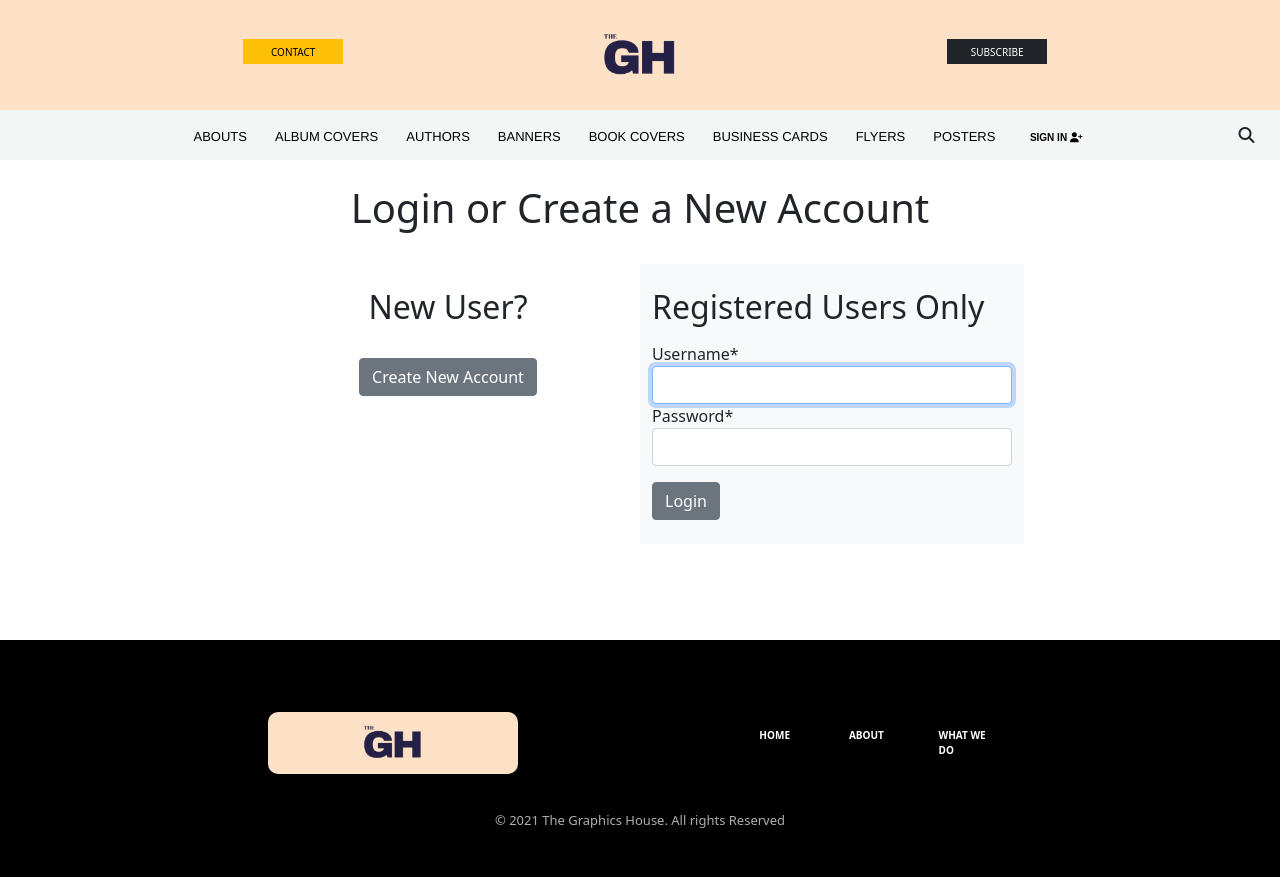
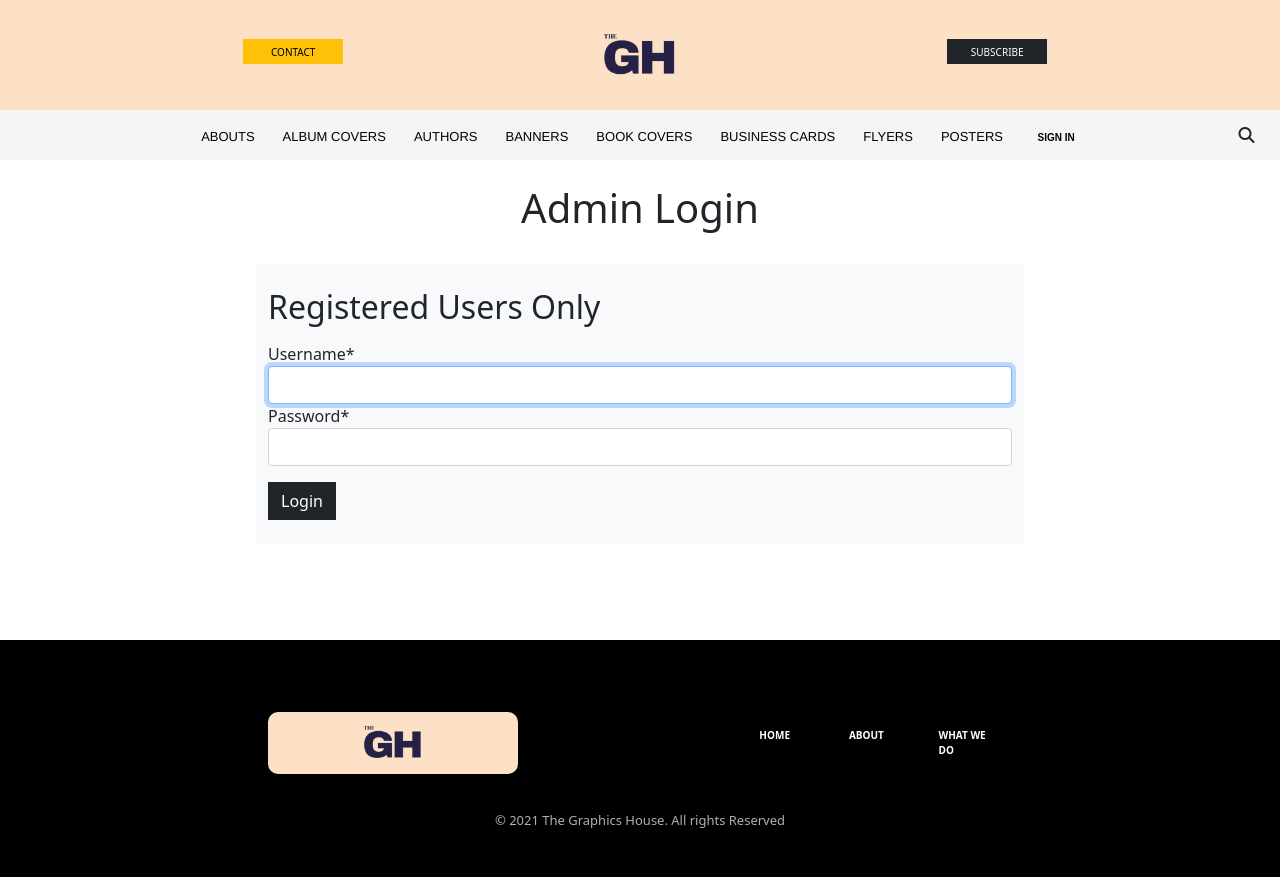
Before and after one commit to Matthew0007/The-Graphics-House-Blog, a Django app: a page that uses website/templates/navbar.html in a window 1280 px wide. Run offline with Django 3.2, Linux system fonts and the light colour scheme; data comes from the database, SQL or seed files in the repository; some libraries are stand-ins or nearby versions.

Commit message:
post detail labels

```diff
--- a/accounts/templates/signin.html
+++ b/accounts/templates/signin.html
@@ -34,25 +34,25 @@
 />
 <div class="container pb-4 mb-4">
   <br />
-  <h1 class="my_title text-center">Login or Create a New Account</h1>
+  <h1 class="my_title text-center">Admin Login </h1>
   <br />
   <div class="row">
     <div class="col-12 col-sm-12 col-md-12 col-lg-6 text-center my_custom_div">
-      <br />
-      <h2 class="my_title">New User?</h2>
+      <!-- <br />
+      <h2 class="my_title">Contact </h2>
       <br />
       <a href="{% url 'signup' %}" class="btn btn-secondary"
         >Create New Account</a
-      >
+      > -->
     </div>
-    <div class="col-12 col-sm-12 col-md-12 col-lg-6 bg-light">
+    <div class="col-12 col-sm-12 col-md-12 col-lg-12 bg-light">
       <div>
         <br />
         <h2 class="my_title">Registered Users Only</h2>
         <form method="post">
           {% csrf_token %}
           <p>{{ form | crispy }}</p>
-          <button type="submit" class="btn btn-secondary">Login</button>
+          <button type="submit" class="btn rounded-0 btn-dark marginx-0;">Login</button>
         </form>
         <br />
       </div>
--- a/blog_site/settings.py
+++ b/blog_site/settings.py
@@ -23,7 +23,7 @@ BASE_DIR = Path(__file__).resolve().parent.parent
 SECRET_KEY = 'django-insecure-b07p^uj4cychne$u_c(3j(r*&&&cod6k5_(f=-(#rcyyfj9xac'
 
 # SECURITY WARNING: don't run with debug turned on in production!
-DEBUG = False
+DEBUG = True
 
 ALLOWED_HOSTS = ['127.0.0.1','christian-jesus-graphics.herokuapp.com']
 
--- a/search_app/templates/search_app/search.html
+++ b/search_app/templates/search_app/search.html
@@ -3,8 +3,7 @@
 {% block metadescription %}
 {%endblock %}
 {% block title %} The Graphics House {% endblock %}
-{% block
-content %}
+{% block content %}
 
 <link rel="stylesheet" href="{% static 'css/home.css' %}" />
 <link rel="preconnect" href="https://fonts.gstatic.com" />
--- a/static/css/post.css
+++ b/static/css/post.css
@@ -42,7 +42,7 @@
 }
 
   #navbarContent li a {
-    color: white;
+    color: black;
     font-size: 12px;
     text-transform: uppercase;
     font-family: sans-serif;
@@ -101,6 +101,7 @@ opacity: 60%;
   padding: 0 20px;
   text-transform: uppercase;
   font-size: 12px;
+  list-style-type: none;
 }
 .otherTopicsLabelsContainer{
 
@@ -136,6 +137,7 @@ opacity: 60%;
     }
     #navbarContent li a{
       font-size: 13px !important;
+      color: black;
     }
 
 
--- a/website/templates/navbar.html
+++ b/website/templates/navbar.html
@@ -93,10 +93,10 @@
 
                  {% if user.is_authenticated  %}
 
-                 <li><a class="badge badge-info" href="{% url 'signout' %}">Sign Out <i class="fas fa-user-plus"></i></a></li>
+                 <li><a class="badge badge-info" href="{% url 'signout' %}">Sign Out </a></li>
                  {% else %}
 
-                 <li><a class="badge badge-info" href="{% url 'signin' %}">Sign In <i class="fas fa-user-plus"></i></a></li>
+                 <li class="text-center"><a class="badge badge-info" href="{% url 'signin' %}">Sign In </a></li>
                  {% endif %}
     </ul>
 
--- a/website/views.py
+++ b/website/views.py
@@ -38,6 +38,7 @@ def allPostCat(request, category_slug):
 
 def post_detail(request, category_slug, post_slug):
     checkOutPost = Post.objects.all().order_by('?')[:3]
+    checkOutCategory = Category.objects.all().order_by('?')[:3]
     compareTime = tz.now() - datetime.timedelta(days=6)
 
 
@@ -60,4 +61,4 @@ def post_detail(request, category_slug, post_slug):
     except Exception as e:
         raise e
 
-    return render(request, 'website/post.html', {'post':post,'new':new, 'checkOutPost':checkOutPost})
+    return render(request, 'website/post.html', {'checkOutCategory':checkOutCategory,'post':post,'new':new, 'checkOutPost':checkOutPost})
```
Also changed, not shown: website/templates/website/post.html (+8 -5 lines).
